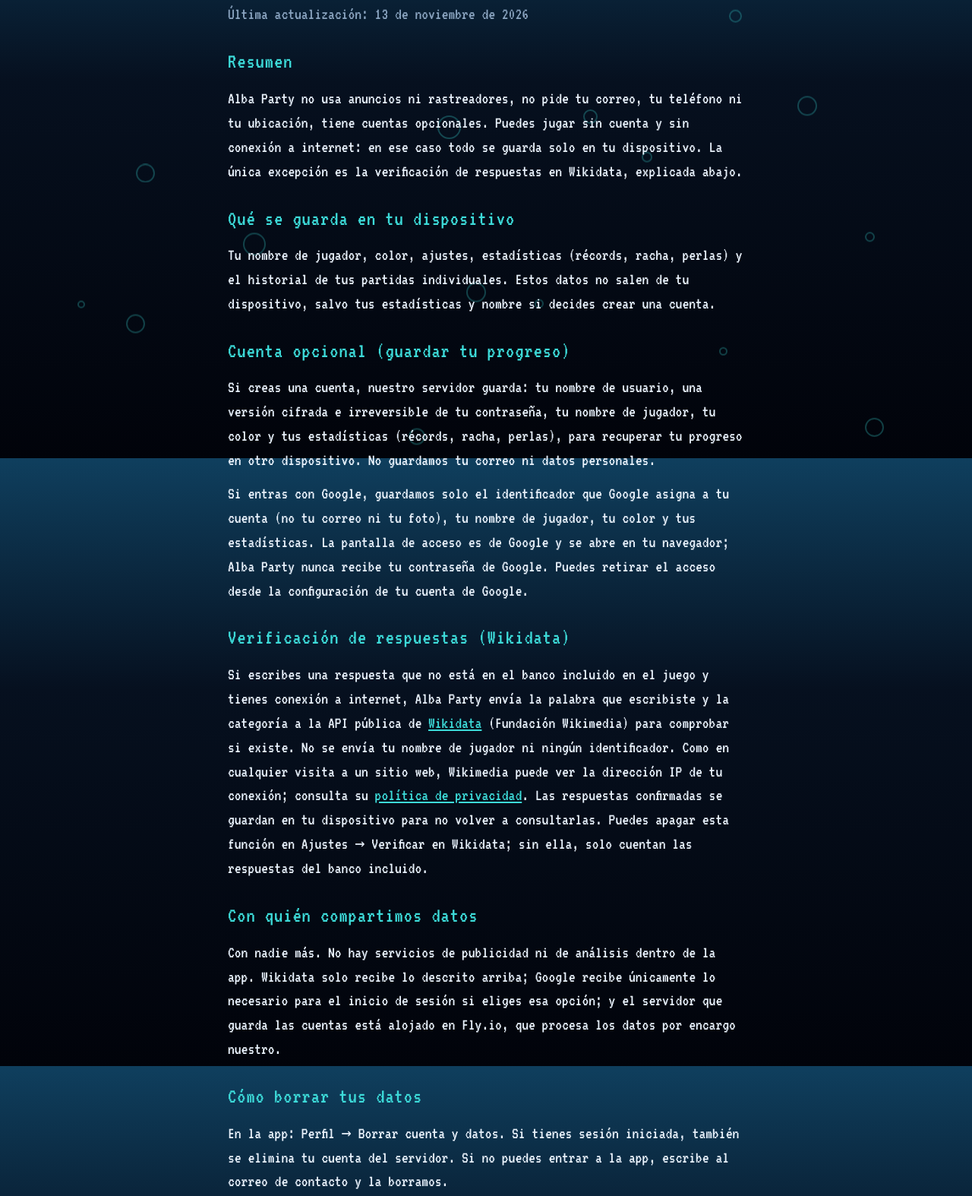
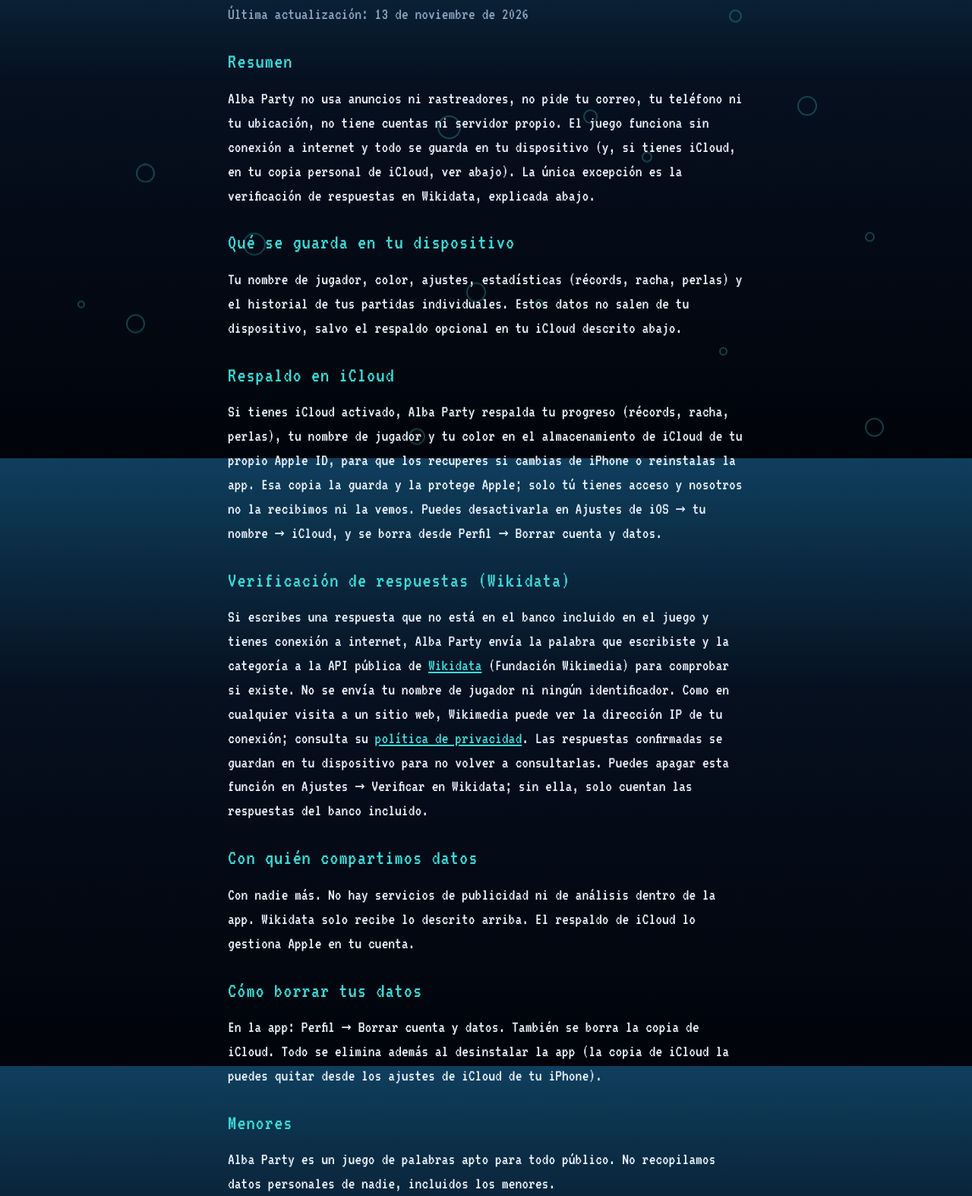
Before and after one commit to AlexisLfx/ctrlvstudios-site, a plain HTML site: page albaparty/privacidad/index.html in a window 1280 px wide. Shown: the part 197-1771 px from the top of the page at 76% size. Drawn offline with Linux system fonts and the light colour scheme.

Commit message:
Alba Party: política de privacidad sin cuentas, con respaldo opcional en iCloud

```diff
--- a/albaparty/privacidad/index.html
+++ b/albaparty/privacidad/index.html
@@ -10,23 +10,22 @@
 <p class="muted">Última actualización: 13 de noviembre de 2026</p>
 
 <h2>Resumen</h2>
-<p>Alba Party no usa anuncios ni rastreadores, no pide tu correo, tu teléfono ni tu ubicación, tiene cuentas opcionales. Puedes jugar sin cuenta y sin conexión a internet: en ese caso todo se guarda solo en tu dispositivo. La única excepción es la verificación de respuestas en Wikidata, explicada abajo.</p>
+<p>Alba Party no usa anuncios ni rastreadores, no pide tu correo, tu teléfono ni tu ubicación, no tiene cuentas ni servidor propio. El juego funciona sin conexión a internet y todo se guarda en tu dispositivo (y, si tienes iCloud, en tu copia personal de iCloud, ver abajo). La única excepción es la verificación de respuestas en Wikidata, explicada abajo.</p>
 
 <h2>Qué se guarda en tu dispositivo</h2>
-<p>Tu nombre de jugador, color, ajustes, estadísticas (récords, racha, perlas) y el historial de tus partidas individuales. Estos datos no salen de tu dispositivo, salvo tus estadísticas y nombre si decides crear una cuenta.</p>
+<p>Tu nombre de jugador, color, ajustes, estadísticas (récords, racha, perlas) y el historial de tus partidas individuales. Estos datos no salen de tu dispositivo, salvo el respaldo opcional en tu iCloud descrito abajo.</p>
 
-<h2>Cuenta opcional (guardar tu progreso)</h2>
-<p>Si creas una cuenta, nuestro servidor guarda: tu nombre de usuario, una versión cifrada e irreversible de tu contraseña, tu nombre de jugador, tu color y tus estadísticas (récords, racha, perlas), para recuperar tu progreso en otro dispositivo. No guardamos tu correo ni datos personales.</p>
-<p>Si entras con Google, guardamos solo el identificador que Google asigna a tu cuenta (no tu correo ni tu foto), tu nombre de jugador, tu color y tus estadísticas. La pantalla de acceso es de Google y se abre en tu navegador; Alba Party nunca recibe tu contraseña de Google. Puedes retirar el acceso desde la configuración de tu cuenta de Google.</p>
+<h2>Respaldo en iCloud</h2>
+<p>Si tienes iCloud activado, Alba Party respalda tu progreso (récords, racha, perlas), tu nombre de jugador y tu color en el almacenamiento de iCloud de tu propio Apple ID, para que los recuperes si cambias de iPhone o reinstalas la app. Esa copia la guarda y la protege Apple; solo tú tienes acceso y nosotros no la recibimos ni la vemos. Puedes desactivarla en Ajustes de iOS → tu nombre → iCloud, y se borra desde Perfil → Borrar cuenta y datos.</p>
 
 <h2>Verificación de respuestas (Wikidata)</h2>
 <p>Si escribes una respuesta que no está en el banco incluido en el juego y tienes conexión a internet, Alba Party envía la palabra que escribiste y la categoría a la API pública de <a href="https://www.wikidata.org">Wikidata</a> (Fundación Wikimedia) para comprobar si existe. No se envía tu nombre de jugador ni ningún identificador. Como en cualquier visita a un sitio web, Wikimedia puede ver la dirección IP de tu conexión; consulta su <a href="https://foundation.wikimedia.org/wiki/Policy:Privacy_policy">política de privacidad</a>. Las respuestas confirmadas se guardan en tu dispositivo para no volver a consultarlas. Puedes apagar esta función en Ajustes → Verificar en Wikidata; sin ella, solo cuentan las respuestas del banco incluido.</p>
 
 <h2>Con quién compartimos datos</h2>
-<p>Con nadie más. No hay servicios de publicidad ni de análisis dentro de la app. Wikidata solo recibe lo descrito arriba; Google recibe únicamente lo necesario para el inicio de sesión si eliges esa opción; y el servidor que guarda las cuentas está alojado en Fly.io, que procesa los datos por encargo nuestro.</p>
+<p>Con nadie más. No hay servicios de publicidad ni de análisis dentro de la app. Wikidata solo recibe lo descrito arriba. El respaldo de iCloud lo gestiona Apple en tu cuenta.</p>
 
 <h2>Cómo borrar tus datos</h2>
-<p>En la app: Perfil → Borrar cuenta y datos. Si tienes sesión iniciada, también se elimina tu cuenta del servidor. Si no puedes entrar a la app, escribe al correo de contacto y la borramos.</p>
+<p>En la app: Perfil → Borrar cuenta y datos. También se borra la copia de iCloud. Todo se elimina además al desinstalar la app (la copia de iCloud la puedes quitar desde los ajustes de iCloud de tu iPhone).</p>
 
 <h2>Menores</h2>
 <p>Alba Party es un juego de palabras apto para todo público. No recopilamos datos personales de nadie, incluidos los menores.</p>
```
Also changed, not shown: albaparty/index.html (+1 -1 lines).
